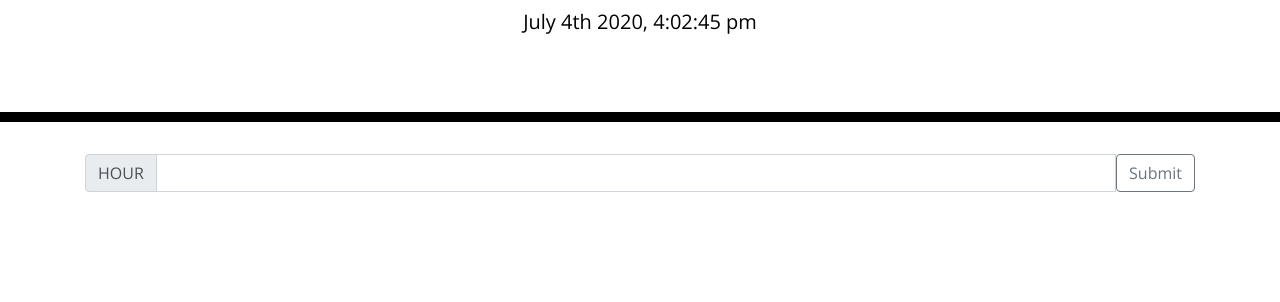
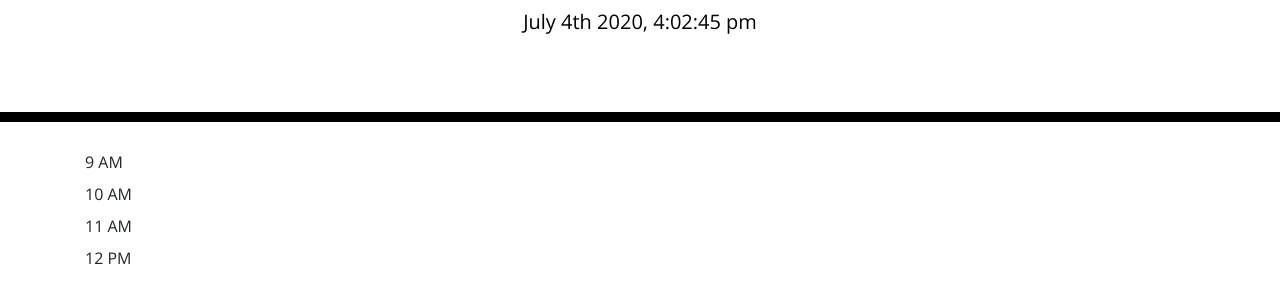
Before and after one commit to BMccorm/Day-Planner, a plain HTML site: page index.html in a window 1280 px wide. Shown: the part 182-484 px from the top of the page. Drawn offline with nearby package versions, Linux system fonts and the light colour scheme.

Commit message:
started am/pm functions

```diff
--- a/index.html
+++ b/index.html
@@ -30,7 +30,7 @@
     </header>
     <div class="container">
       <!-- Timeblocks go here -->
-      <div class="input-group mb-3">
+      <!-- <div class="input-group mb-3">
         <div class="input-group-prepend">
           <span class="input-group-text" value="9">HOUR</span>
         </div>
@@ -44,7 +44,7 @@
         <button class="btn btn-outline-secondary submit" type="button" id="9">
           Submit
         </button>
-      </div>
+      </div> -->
     </div>
 
     <script src="https://code.jquery.com/jquery-3.4.1.min.js"></script>
--- a/script.js
+++ b/script.js
@@ -10,8 +10,25 @@ var timeArray = [9, 10, 11, 12, 13, 14, 15, 16, 17];
 //1. create var
 //2. add all the styling
 //3. append to html
-var d1 = $("<div>").attr("class", "input-group mb-3");
-d1.attr("class", "input-group mb-3");
+
+for (var i = 0; i < timeArray.length; i++) {
+  var d1 = $("<div>").attr("class", "input-group mb-3");
+  d1.attr("class", "input-group mb-3");
+
+  var d2;
+  var span = $("<span>");
+  if (timeArray[i] == 12) {
+    span.text(timeArray[i] + " PM");
+  } else if (timeArray[i] <= 12) {
+    span.text(timeArray[i] + " AM");
+  }
+  //else if( greater than 12 - 12 and add pm)
+
+  d1.append(span);
+  $(".container").append(d1);
+  var input;
+  var btn;
+}
 
 // <div class="input-group mb-3">
 //   <div class="input-group-prepend">
```
